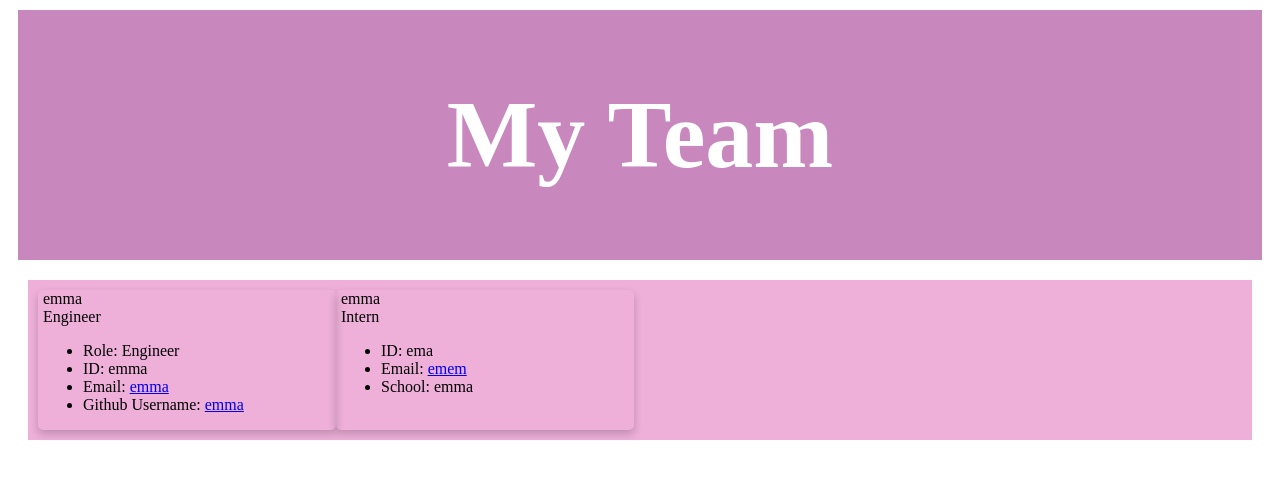
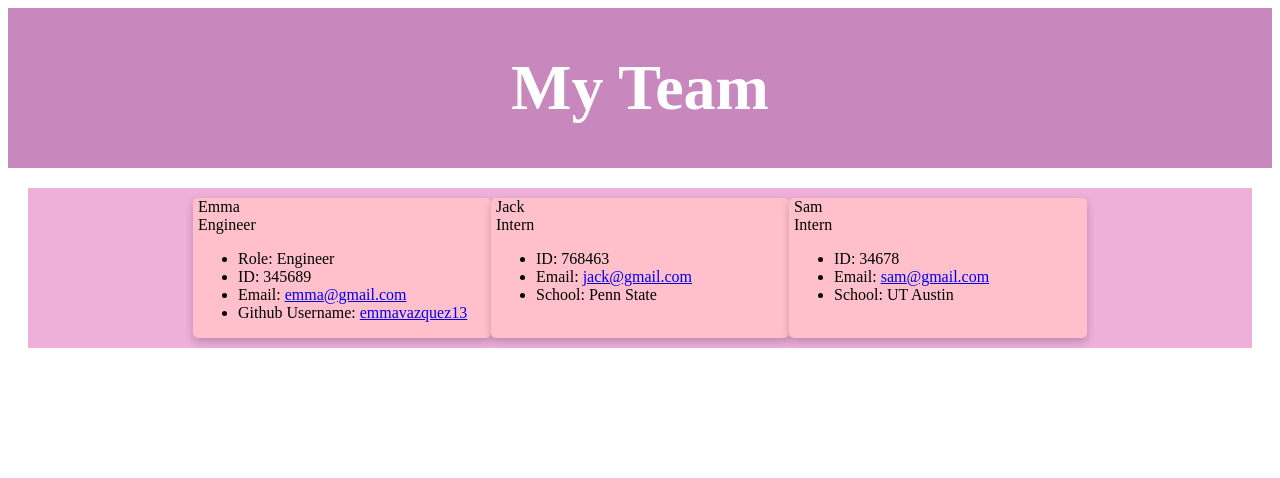
Before and after one commit to emmavazquez13/team-profile-generator, a website: page output/team.html in a window 1280 px wide. Drawn offline with Linux system fonts and the light colour scheme.

Commit message:
updated files

```diff
--- a/dist/style.css
+++ b/dist/style.css
@@ -1,17 +1,16 @@
 header {
     color: white;
     background-color: rgba(146, 17, 125, 0.5);
-    padding: 5px;
     display: flex;
     justify-content: center;
-    font-size: 3em;
-    margin: 10px;
-    padding: 5px;
+    font-size: 2em;
+
 }
 
 main {
     display: flex;
     flex-wrap: wrap;
+    justify-content: center;
     margin: 20px;
     padding: 10px;
     background-color: rgb(238, 175, 217);
@@ -20,6 +19,7 @@ main {
 
 .card {
     box-shadow: 0 4px 8px 0 rgba(0,0,0,0.2);
+    background-color: pink;
     border-radius: 5px;
     width: 250px;
     padding-left: 5px;
--- a/output/team.html
+++ b/output/team.html
@@ -15,24 +15,35 @@
     <main>
         <div class="card" style="width: 18rem;">
             <div class="card-header">
-            emma <br/>
+            Emma <br/>
             <i class="fas fa-glasses"></i>Engineer</div>
             <ul class="list-group list-group-flush">
             <li class="list-group-item">Role: Engineer</;i>
-              <li class="list-group-item">ID: emma</;i>
-              <li class="list-group-item">Email: <span id="email"><a href="mailto:emma">emma</a></span></li>
-              <li class="list-group-item">Github Username: <a target="_blank" href="https://github.com/emma">emma</a></li>
+              <li class="list-group-item">ID: 345689</;i>
+              <li class="list-group-item">Email: <span id="email"><a href="mailto:emma@gmail.com">emma@gmail.com</a></span></li>
+              <li class="list-group-item">Github Username: <a target="_blank" href="https://github.com/emmavazquez13">emmavazquez13</a></li>
             </ul>
         </div>
 
         <div class="card" style="width: 18rem;">
             <div class="card-header">
-            emma  <br/>
+            Jack <br/>
             <i class="fas fa-user-graduate"></i>Intern</div>
             <ul class="list-group list-group-flush">
-              <li class="list-group-item">ID: ema</;i>
-              <li class="list-group-item">Email: <span id="email"><a href="mailto:emem">emem</a></span></li>
-              <li class="list-group-item">School: emma</li>
+              <li class="list-group-item">ID: 768463</;i>
+              <li class="list-group-item">Email: <span id="email"><a href="mailto:jack@gmail.com">jack@gmail.com</a></span></li>
+              <li class="list-group-item">School: Penn State</li>
+            </ul>
+        </div>
+
+        <div class="card" style="width: 18rem;">
+            <div class="card-header">
+            Sam <br/>
+            <i class="fas fa-user-graduate"></i>Intern</div>
+            <ul class="list-group list-group-flush">
+              <li class="list-group-item">ID: 34678</;i>
+              <li class="list-group-item">Email: <span id="email"><a href="mailto:sam@gmail.com">sam@gmail.com</a></span></li>
+              <li class="list-group-item">School: UT Austin</li>
             </ul>
         </div>
          </main>
```
Also changed, not shown: README.md, dist/Screen Shot 2022-12-12 at 4.40.47 PM.png (added).
